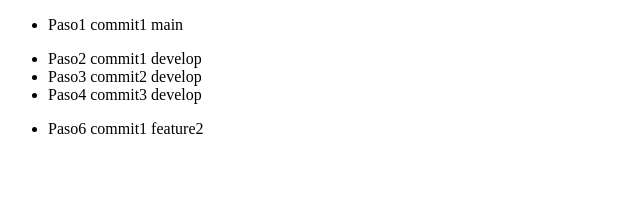
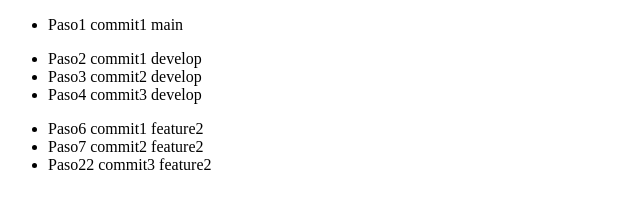
Before and after one commit to beastraiser/practica-git, a plain HTML site: page index.html in a window 1280 px wide. Shown: the whole page, without its empty margins (0-640 px from the left). Drawn offline with Linux system fonts and the light colour scheme.

Commit message:
Paso7-commit2-feature2(me lo había saltado :D) y Paso22-commit3-feature2

```diff
--- a/index.html
+++ b/index.html
@@ -21,6 +21,8 @@
     <div>
       <ul>
         <li>Paso6 commit1 feature2</li>
+        <li>Paso7 commit2 feature2</li>
+        <li>Paso22 commit3 feature2</li>
       </ul>
     </div>
   </body>
```
